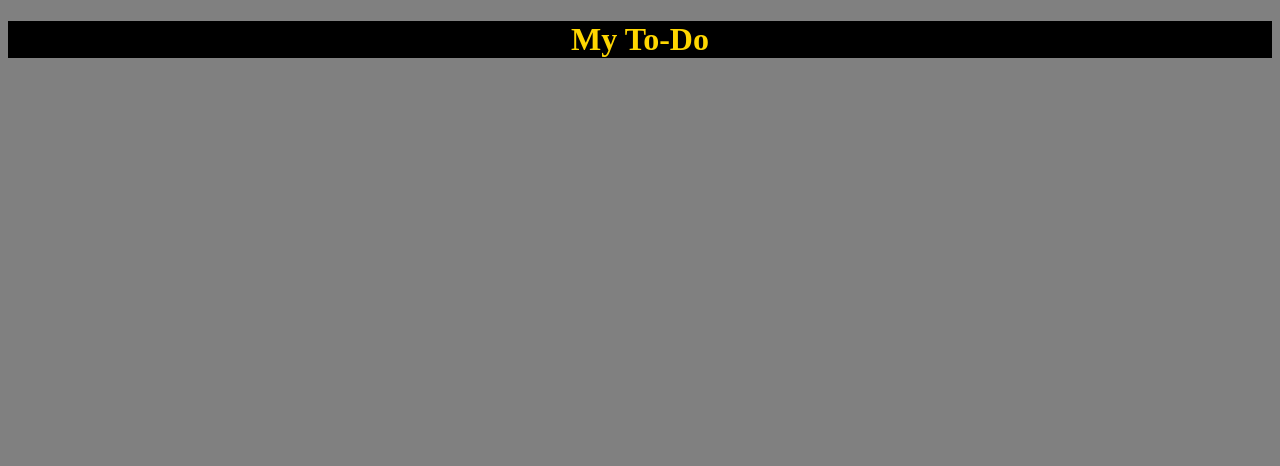
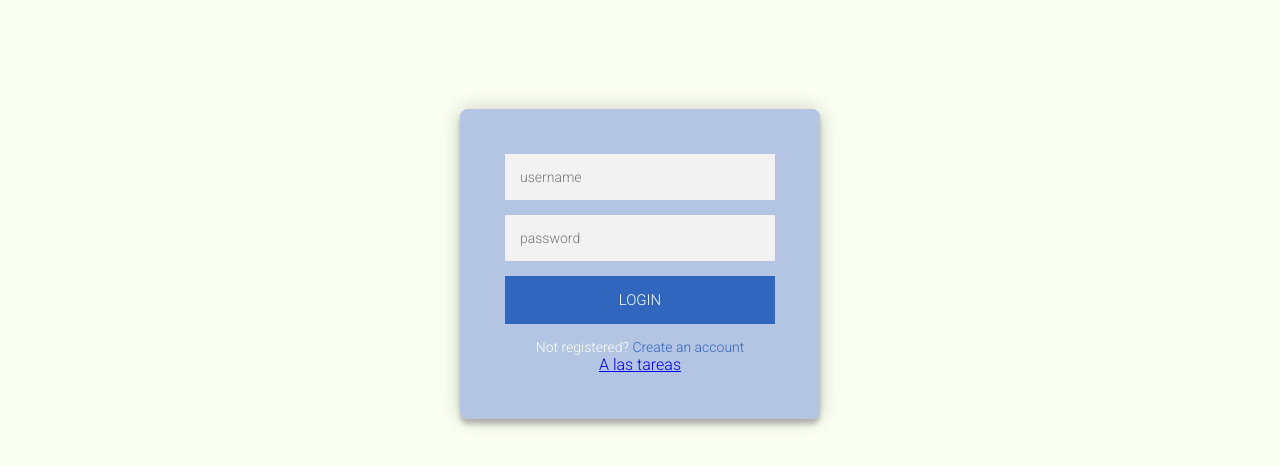
Before and after one commit to onlyG19/Control2_TBD2023, a Vue app in the folder src/frontend/: page / in a window 1280 px wide. Shown: the top 466 px of the page. Built offline with nearby package versions, Linux system fonts and the light colour scheme.

Commit message:
[Maximiliano Ormeño] - Update de vistas
Se crea una vista de login, se empieza vista de tareas

```diff
--- a/src/frontend/src/router/index.js
+++ b/src/frontend/src/router/index.js
@@ -5,8 +5,13 @@ const router = createRouter({
   routes: [
     {
       path: '/',
-      name: 'home',
-      component: ()=> import('../views/Home.vue')
+      name: 'login',
+      component: ()=> import('../views/Login.vue')
+    },
+    {
+      path: '/task',
+      name: 'task',
+      component: ()=> import('../views/Task.vue')
     }
   ]
 })
--- a/src/frontend/src/views/Home.vue
+++ /dev/null
@@ -1,22 +0,0 @@
-<template>
-  <div>
-    <h1 class="title">My To-Do</h1>
-  </div>
-</template>
-
-<script>
-
-</script>
-
-<style>
-.title{
-  color: gold;
-  text-align: center;
-  background-color: black;
-}
-
-* {
-  background-color: gray;
-}
-
-</style>
--- /dev/null
+++ b/src/frontend/src/views/Login.vue
@@ -0,0 +1,142 @@
+<template>
+    <div class="login-page">
+        <div class="form">
+            <form class="register-form">
+                <input type="text" placeholder="name" />
+                <input type="password" placeholder="password" />
+                <input type="text" placeholder="email address" />
+                <button>create</button>
+                <p class="message">Already registered? <a href="#">Sign In</a></p>
+            </form>
+            <form class="login-form">
+                <input type="text" placeholder="username" />
+                <input type="password" placeholder="password" />
+                <button>login</button>
+                <p class="message">Not registered? <a href="#">Create an account</a></p>
+                <a href="/Task">A las tareas</a>
+            </form>
+        </div>
+    </div>
+</template>
+
+<style>
+@import url(https://fonts.googleapis.com/css?family=Roboto:300);
+
+.login-page {
+  width: 360px;
+  padding: 8% 0 0;
+  margin: auto;
+}
+.form {
+  position: relative;
+  z-index: 1;
+  background: #b4c5e4;
+  max-width: 360px;
+  margin: 0 auto 100px;
+  padding: 45px;
+  text-align: center;
+  border-radius: 0.5rem;
+  box-shadow: 0 0 20px 0 rgba(0, 0, 0, 0.2), 0 5px 5px 0 rgba(0, 0, 0, 0.24);
+}
+.form input {
+  font-family: "Roboto", sans-serif;
+  outline: 0;
+  background: #f2f2f2;
+  width: 100%;
+  border: 0;
+  margin: 0 0 15px;
+  padding: 15px;
+  box-sizing: border-box;
+  font-size: 14px;
+}
+.form button {
+  font-family: "Roboto", sans-serif;
+  text-transform: uppercase;
+  outline: 0;
+  background: #3066be;
+  width: 100%;
+  border: 0;
+  padding: 15px;
+  color: #fbfff1;
+  font-size: 15px;
+  -webkit-transition: all 0.3 ease;
+  transition: all 0.3 ease;
+  cursor: pointer;
+}
+.form button:hover,.form button:active,.form button:focus {
+  background: #090c9b;
+}
+.form .message {
+  margin: 15px 0 0;
+  color: #fbfff1;
+  font-size: 14px;
+}
+.form .message a {
+  color: #3066be;
+  text-decoration: none;
+}
+.form .register-form {
+  display: none;
+}
+body {
+  background-color: #fbfff1;
+  font-family: "Roboto", sans-serif;
+  -webkit-font-smoothing: antialiased;
+  -moz-osx-font-smoothing: grayscale;
+}
+</style>
+
+<script>
+// Obtener todos los elementos con la clase "message a"
+var messageLinks = document.querySelectorAll('.message a');
+
+// Agregar un controlador de eventos de clic a cada enlace
+messageLinks.forEach(function(link) {
+  link.addEventListener('click', function() {
+    // Obtener todos los elementos <form>
+    var forms = document.querySelectorAll('form');
+
+    // Iterar a través de los elementos <form> y aplicar la animación a cada uno
+    forms.forEach(function(form) {
+      // Obtener el estilo actual del formulario
+      var computedStyle = window.getComputedStyle(form);
+
+      // Obtener la altura actual y la opacidad actual
+      var currentHeight = parseFloat(computedStyle.height);
+      var currentOpacity = parseFloat(computedStyle.opacity);
+
+      // Definir la velocidad de la animación (puedes ajustarla según tus necesidades)
+      var animationSpeed = 300; // milisegundos
+
+      // Verificar si el formulario está visible o oculto
+      if (currentHeight > 0 && currentOpacity > 0) {
+        // Si está visible, ocultarlo gradualmente
+        var targetHeight = 0;
+        var targetOpacity = 0;
+      } else {
+        // Si está oculto, mostrarlo gradualmente
+        var targetHeight = form.scrollHeight;
+        var targetOpacity = 1;
+      }
+
+      // Animar la altura y la opacidad del formulario
+      var startTime = null;
+      function animate(time) {
+        if (!startTime) startTime = time;
+        var progress = (time - startTime) / animationSpeed;
+        if (progress < 1) {
+          form.style.height = (currentHeight + (targetHeight - currentHeight) * progress) + 'px';
+          form.style.opacity = currentOpacity + (targetOpacity - currentOpacity) * progress;
+          requestAnimationFrame(animate);
+        } else {
+          form.style.height = targetHeight + 'px';
+          form.style.opacity = targetOpacity;
+        }
+      }
+
+      requestAnimationFrame(animate);
+    });
+  });
+});
+
+</script>
--- /dev/null
+++ b/src/frontend/src/views/Task.vue
@@ -0,0 +1,98 @@
+<template>
+  <body>
+    <header>
+      <h1 class="title">My To-Do</h1>
+    </header>
+    <section class="container">
+      <article>
+        <h2>Tarea 1: </h2>
+        <p>yyyy/mm/dd</p>
+        <p>Hacer x</p>
+        <div class="container">
+          <button class="edit">Editar</button>
+          <button class="delete">Eliminar</button>
+        </div>
+      </article>
+      <article>
+        <h2>Tarea 2: </h2>
+        <p>Hacer y</p>
+      </article>
+    </section>
+    <footer>
+      <p>Contacto: </p>
+    </footer>
+  </body>
+</template>
+
+<script>
+
+</script>
+
+<style>
+
+
+header {
+  color: #fbfff1;
+  background-color: #3066be;
+  font-size: 1.6rem;
+  padding: 2rem;
+  margin: 0;
+}
+
+header h1 {
+  text-align: center;
+  background-color: #3066be;
+  margin: 0;
+}
+
+section article {
+  color: black;
+  background-color: #b4c5e4;
+  border-radius: 0.2rem;
+  margin: 1rem 0;
+  padding: 0.25rem 0;
+  box-shadow: 0 0 20px 0 rgba(0, 0, 0, 0.2), 0 5px 5px 0 rgba(0, 0, 0, 0.24);
+}
+
+section article h2, section article p {
+  margin: 1.2rem;
+}
+
+.container{
+  width: 400px;
+  margin: 0 auto;
+}
+
+body {
+  background-color: #fbfff1;
+  margin:0;
+}
+
+button {
+  font-family: "Roboto", sans-serif;
+  text-transform: uppercase;
+  outline: 0;
+  background: #3066be;
+  width: 35%;
+  border: 0;
+  padding: 15px;
+  color: #fbfff1;
+  font-size: 15px;
+  -webkit-transition: all 0.3 ease;
+  transition: all 0.3 ease;
+  cursor: pointer;
+  margin-left: 3rem;
+}
+
+.delete {
+  background: #3c3744;
+}
+
+button:hover, button:active, button:focus {
+  background: #090c9b;
+}
+
+.container{
+  display: block;
+}
+</style>
```
